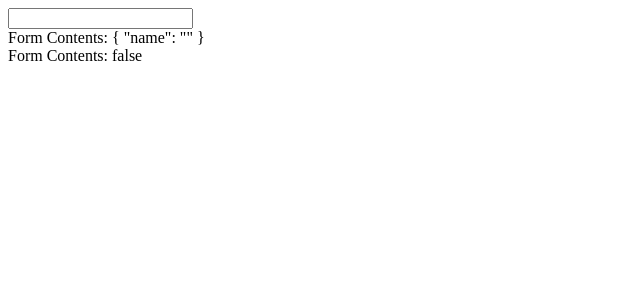
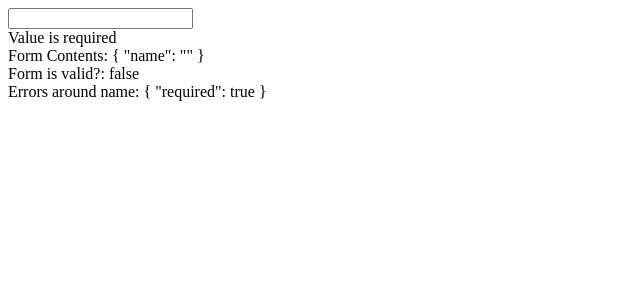
Before and after one commit to LaraGuardiola/angular-forms, an Angular app: page / in a window 1280 px wide. Shown: the top 300 px of the page, without its empty margins (0-640 px from the left). Built offline with nearby package versions, Linux system fonts and the light colour scheme.

Commit message:
added ngIf in cardForm template to show a div if there are no errors using FormControl

```diff
--- a/src/app/card-form/card-form.component.html
+++ b/src/app/card-form/card-form.component.html
@@ -1,5 +1,12 @@
 <form [formGroup]="cardForm">
     <input formControlName="name">
+    <ng-container *ngIf="cardForm.controls['name'].errors">
+        <div>
+            Value is required
+        </div>
+    </ng-container>
 </form>
+
 <div>Form Contents: {{ cardForm.value | json }}</div>
-<div>Form Contents: {{ cardForm.valid }}</div>
+<div>Form is valid?: {{ cardForm.valid }}</div>
+<div>Errors around name: {{ cardForm.controls['name'].errors | json}} </div>
```
Also changed, not shown: src/app/card-form/card-form.component.ts (+6 -1 lines).
